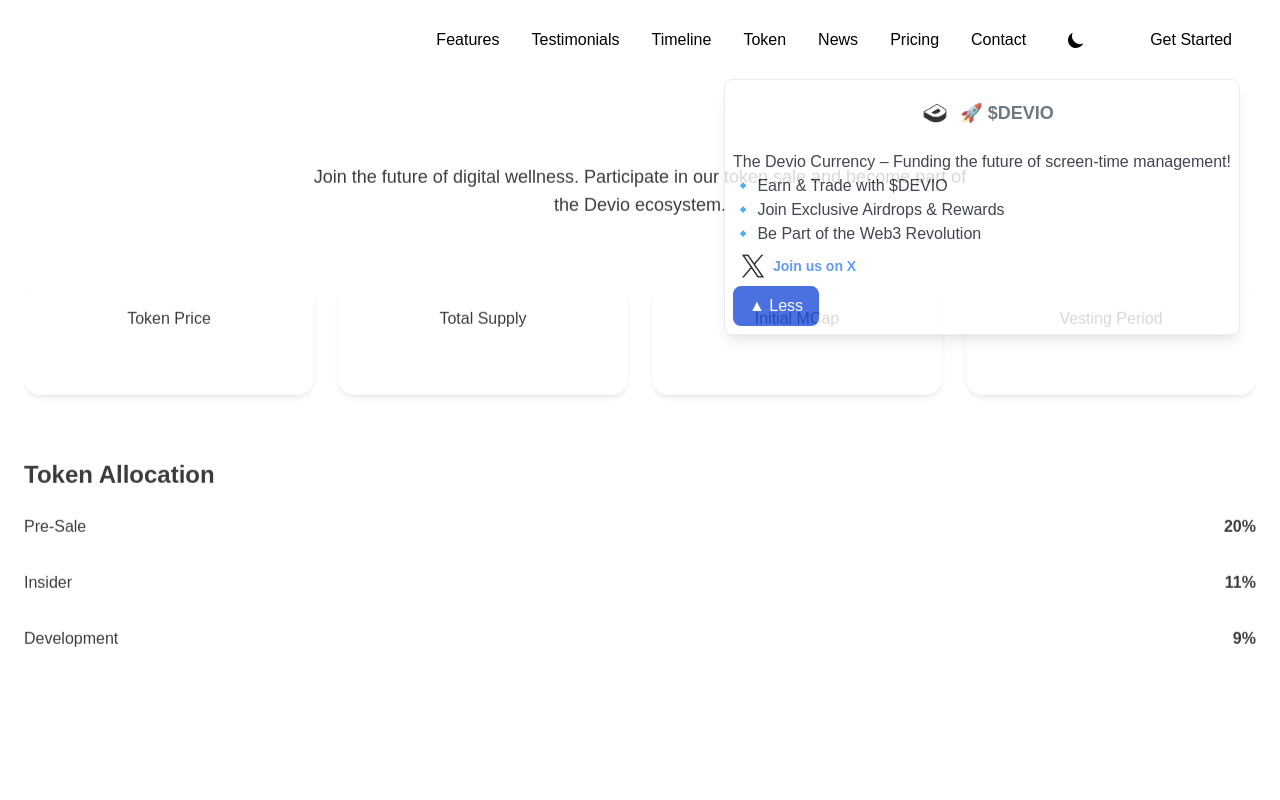
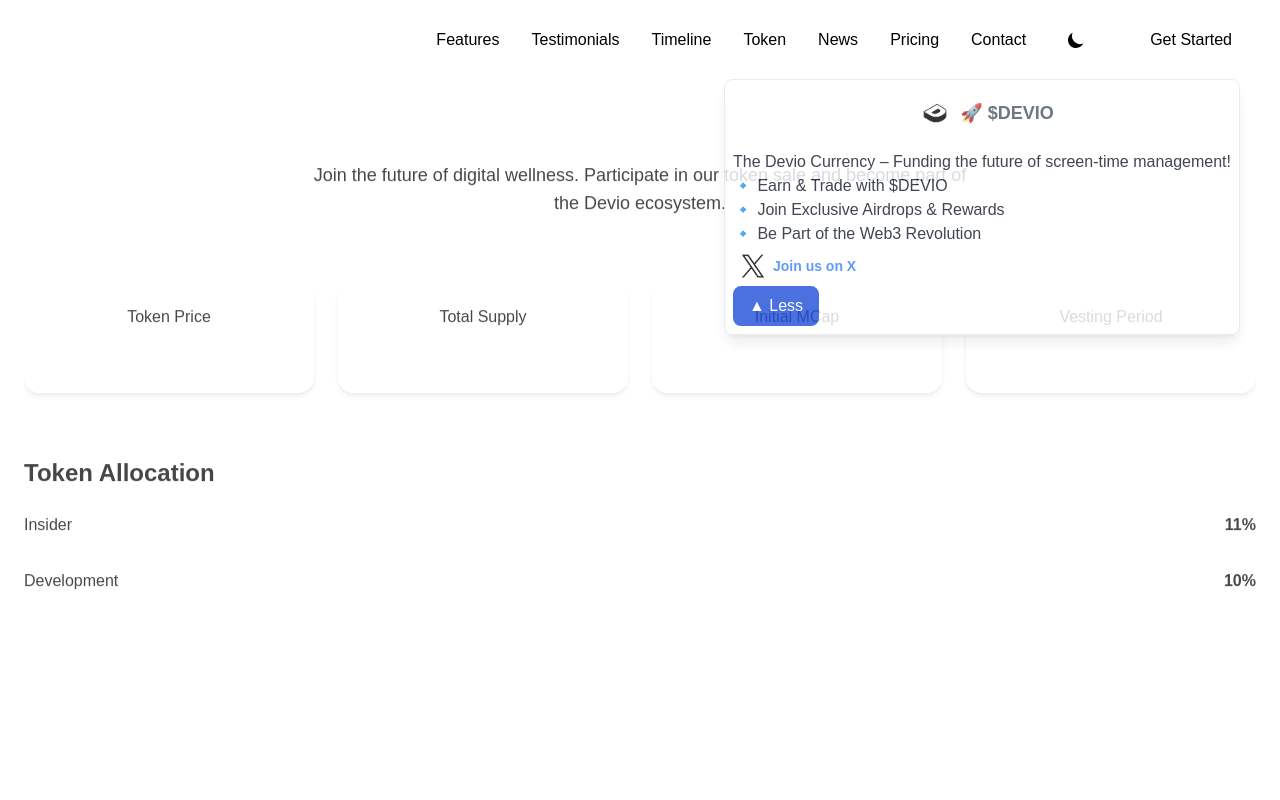
Before and after one commit to Hyogan/DevioInc, a Next.js app: page /funding in a window 1280 px wide. Shown: the top 800 px of the page. Built offline with nearby package versions, Linux system fonts and the light colour scheme.

Commit message:
updated redirecting to join-us page, token allocation, added X link

```diff
--- a/app/(routes)/join-us/page.tsx
+++ b/app/(routes)/join-us/page.tsx
@@ -1,7 +1,7 @@
 'use client';
 import Link from 'next/link';
 import React from 'react';
-import { FaDiscord, FaEnvelope, FaInstagram, FaTiktok } from 'react-icons/fa6';
+import { FaDiscord, FaEnvelope, FaInstagram, FaTiktok, FaXTwitter } from 'react-icons/fa6';
 import { motion } from 'framer-motion';
 
 const JoinUs = () => {
@@ -48,7 +48,7 @@
             Send us an email
           </motion.a>
           <Link
-            href="https://discord.gg/2KTYvW9q"
+            href="https://discord.gg/MmGAmnJ8KA"
             className="bg-transparent text-[rgb(var(--accent-color))] border-2 border-[rgb(var(--accent-color))] hover:bg-[rgb(var(--accent-color))] hover:bg-opacity-30  px-8 py-3 rounded-lg text-md font-semibold hover:text-white transition duration-300"
           >
             Join our community server
@@ -110,12 +110,21 @@
           <FaEnvelope />
         </motion.a>
         <motion.a
-          href="https://discord.gg/2KTYvW9q"
+          href="https://discord.gg/MmGAmnJ8KA"
           className="p-2 rounded-md text-white bg-[var(--social-discord)]  hover:bg-[var(--social-discord)]/80  transition duration-300 text-2xl"
           whileHover={{ scale: 1.1 }}
           whileTap={{ scale: 0.95 }}
         >
           <FaDiscord />
+        </motion.a>
+        <motion.a
+          title=''
+          href="https://x.com/DevioInc"
+          className="p-2 rounded-md text-white bg-[var(--social-X)]  hover:bg-[var(--social-X)]/80  transition duration-300 text-2xl"
+          whileHover={{ scale: 1.1 }}
+          whileTap={{ scale: 0.95 }}
+        >
+          <FaXTwitter />
         </motion.a>
       </motion.div>
     </>
--- a/app/components/TokenSale.tsx
+++ b/app/components/TokenSale.tsx
@@ -26,9 +26,9 @@
   //   { category: 'Community Rewards', percentage: 5 }
   // ];
   const allocationData = [
-    {category: 'Pre-Sale' , percentage: 20},
+    // {category: 'Pre-Sale' , percentage: 20},
     {category: 'Insider' , percentage: 11},
-    {category: 'Development' , percentage: 9}
+    {category: 'Development' , percentage: 10}
   ]
 
   // Set target date to 30 days from now for example
--- a/app/components/shared/Navbar.tsx
+++ b/app/components/shared/Navbar.tsx
@@ -4,10 +4,16 @@
 import { motion, AnimatePresence } from 'framer-motion';
 // import { useSmoothScroll } from '../../hooks/useSmoothScroll';
 import ThemeSwitcher from './ThemeSwitcher';
+import { useRouter } from 'next/navigation';
 
 const Navbar = () => {
   const [isScrolled, setIsScrolled] = useState(false);
   const [isMobileMenuOpen, setIsMobileMenuOpen] = useState(false);
+  const router = useRouter();
+
+  const moveToJoin = () => {
+    router.push('/join-us');
+  };
   // const { scrollToSection } = useSmoothScroll();
 
   const navItems = [
@@ -108,6 +114,7 @@
               ))}
               <ThemeSwitcher />
               <motion.button
+                onClick={moveToJoin}
                 className="primary-button"
                 whileHover={{ scale: 1.05 }}
                 whileTap={{ scale: 0.95 }}
--- a/app/styles/globals.css
+++ b/app/styles/globals.css
@@ -24,6 +24,7 @@
     --social-tiktok: #000000; /* TikTok color */
     --social-email: #ff3b30; /* Email color */
     --social-discord: #5865f2; /* Discord color*/
+    --social-X: #000000; /* X color*/
   }
 
   :root[data-theme="dark"] {
@@ -47,6 +48,7 @@
     --social-tiktok: #000000; /* TikTok color */
     --social-email: #ff3b30; /* Email color */
     --social-discord: #5865f2; /* Discord color*/
+    --social-X: #000000; /* X color*/
 
 
   }
```
